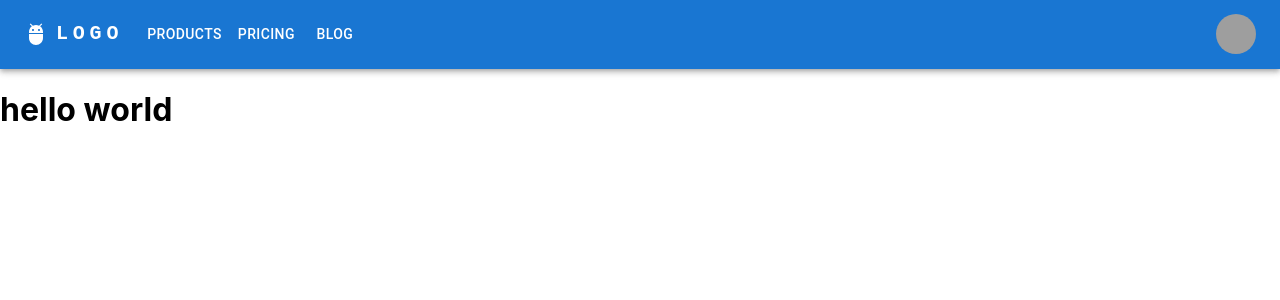
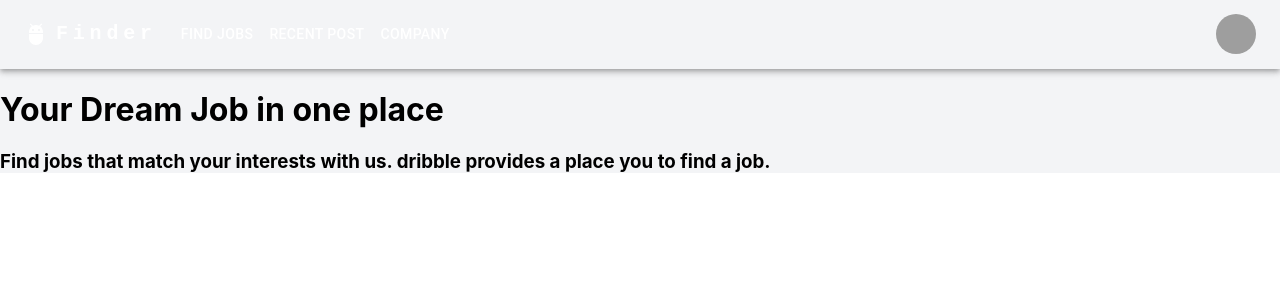
Before and after one commit to theMVPshop/perfectjob, a React (Create React App) app: page / in a window 1280 px wide. Shown: the top 300 px of the page. Built offline with nearby package versions, Linux system fonts and the light colour scheme; grey boxes are pictures that could not be loaded.

Commit message:
navbarinprogress

```diff
--- a/src/App.js
+++ b/src/App.js
@@ -6,10 +6,12 @@ import { BrowserRouter } from 'react-router-dom'
 
 function App() {
   return (
-      <BrowserRouter>
+    <div style={{backgroundColor: "#F3F4F6"}}>
+      <BrowserRouter >
         <Navigation />
         <Router />
       </BrowserRouter>
+    </div>
     );
   }
 
--- a/src/components/Navigation.js
+++ b/src/components/Navigation.js
@@ -13,7 +13,8 @@ import Tooltip from '@mui/material/Tooltip';
 import MenuItem from '@mui/material/MenuItem';
 import AdbIcon from '@mui/icons-material/Adb';
 
-const pages = ['Products', 'Pricing', 'Blog'];
+
+const pages = ['Find Jobs ', 'Recent Post', 'Company'];
 const settings = ['Profile', 'Account', 'Dashboard', 'Logout'];
 
 function ResponsiveAppBar() {
@@ -36,7 +37,7 @@ function ResponsiveAppBar() {
   };
 
   return (
-    <AppBar position="static">
+    <AppBar position="static" style={{ background: '#F3F4F6' }}>
       <Container maxWidth="xl">
         <Toolbar disableGutters>
           <AdbIcon sx={{ display: { xs: 'none', md: 'flex' }, mr: 1 }} />
@@ -55,7 +56,7 @@ function ResponsiveAppBar() {
               textDecoration: 'none',
             }}
           >
-            LOGO
+           <b>Finder</b>
           </Typography>
 
           <Box sx={{ flexGrow: 1, display: { xs: 'flex', md: 'none' } }}>
@@ -107,7 +108,7 @@ function ResponsiveAppBar() {
               fontFamily: 'monospace',
               fontWeight: 700,
               letterSpacing: '.3rem',
-              color: 'inherit',
+              color: '#0A0A0A',
               textDecoration: 'none',
             }}
           >
--- a/src/pages/Home.js
+++ b/src/pages/Home.js
@@ -2,10 +2,14 @@ import React from 'react'
 
 const Home = () => {
   return (
-    <h1>hello world
+  <div>
+    <h1>Your Dream Job in one place</h1>
 
-    </h1>
-    )
+    <div>
+      <h3>Find jobs that match your interests with us. dribble provides a place you to find a job.</h3>
+     </div>
+    </div>
+    );
   }
 
   export default Home
```
Also changed, not shown: src/images/FinderLogo.jpeg (added), src/images/basketball.png (renamed from images/basketball.png).
